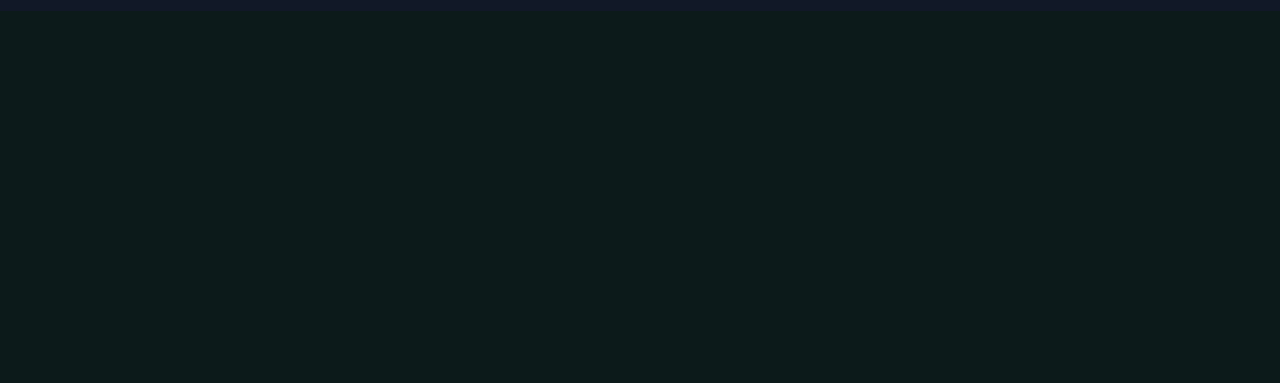
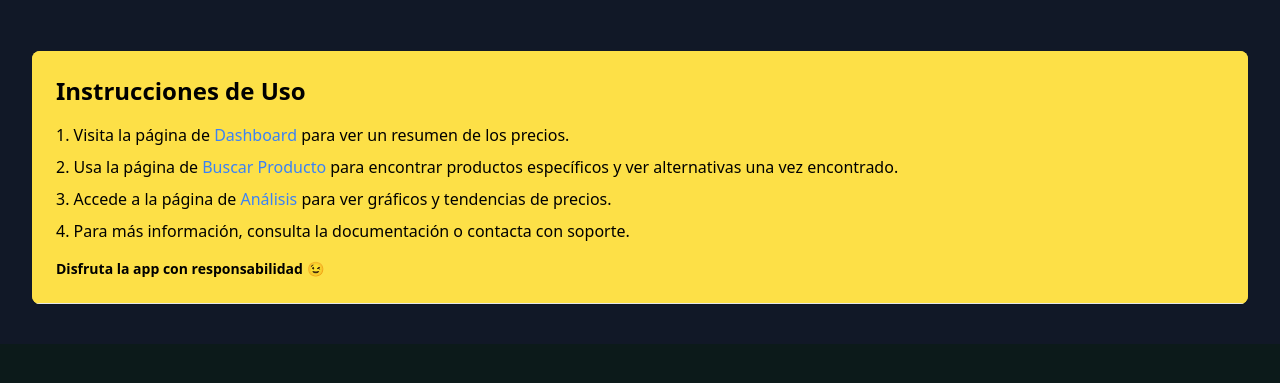
Before and after one commit to AdrianCB27/PriceTacker, a website: page index.html in a window 1280 px wide. Shown: the part 53-436 px from the top of the page. Drawn offline with nearby package versions, Linux system fonts and the light colour scheme.

Commit message:
La página de inicio tiene contenido, instrucciones de uso

```diff
--- a/index.html
+++ b/index.html
@@ -31,6 +31,24 @@
                     </div>
                 </div>
             </div>
+            </nav>
+            <main class="bg-gray-900 py-10">
+            <div class="max-w-7xl mx-auto sm:px-6 lg:px-8">
+                <div class="bg-yellow-300 overflow-hidden shadow-sm sm:rounded-lg">
+                <div class="p-6 bg-yellow-300 border-b border-gray-200">
+                    <h2 class="text-2xl font-bold mb-4">Instrucciones de Uso</h2>
+                    <ol class="list-decimal list-inside space-y-2">
+                    <li>Visita la página de <a href="/pages/dashboard.html" class="text-blue-500 hover:underline">Dashboard</a> para ver un resumen de los precios.</li>
+                    <li>Usa la página de <a href="/pages/search.html" class="text-blue-500 hover:underline">Buscar Producto</a> para encontrar productos específicos y ver alternativas una vez encontrado.</li>
+                    <li>Accede a la página de <a href="/pages/analisis.html" class="text-blue-500 hover:underline">Análisis</a> para ver gráficos y tendencias de precios.</li>
+                    <li>Para más información, consulta la documentación o contacta con soporte.</li>
+                    </ol>
+                    <h2 class="text-sm font-bold mt-4">Disfruta la app con responsabilidad 😉</h2>
+
+                </div>
+                </div>
+            </div>
+            </main>
         </div>
     </nav>
 
```
